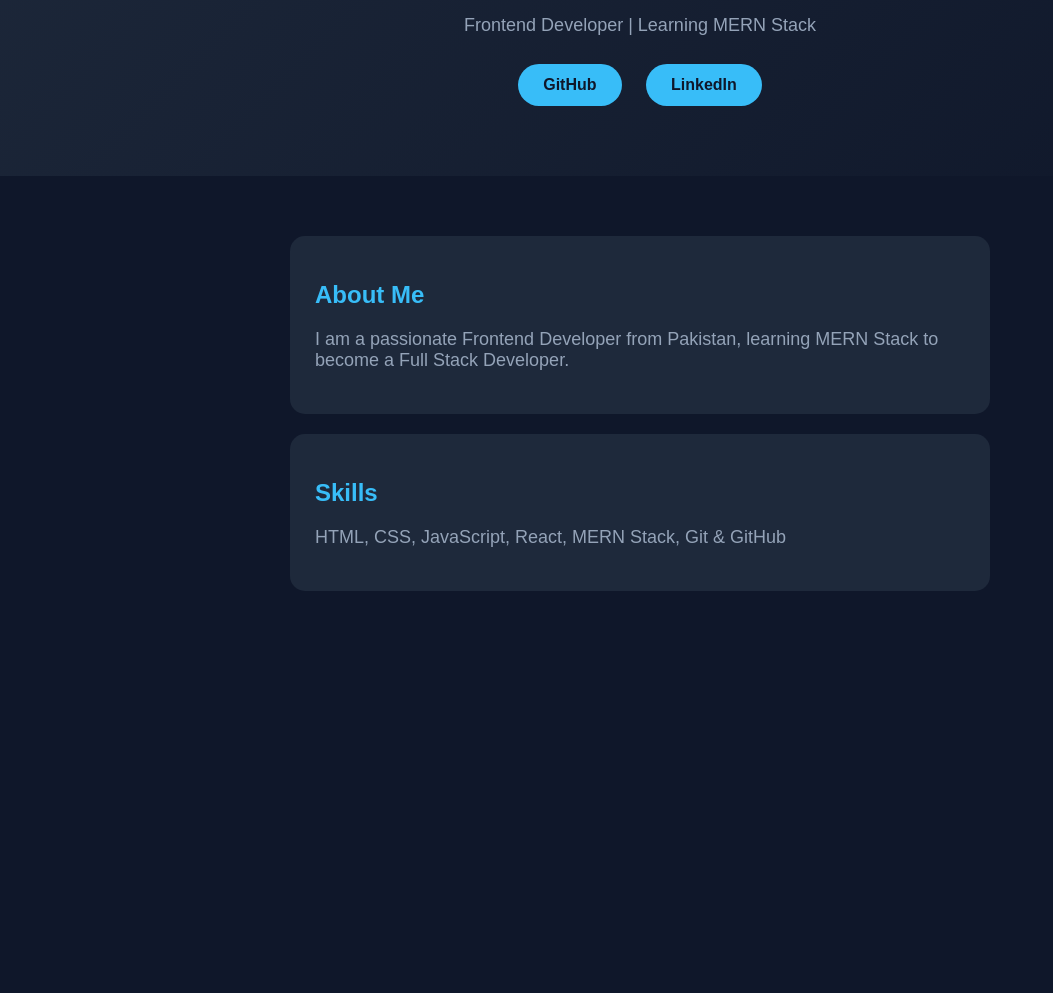
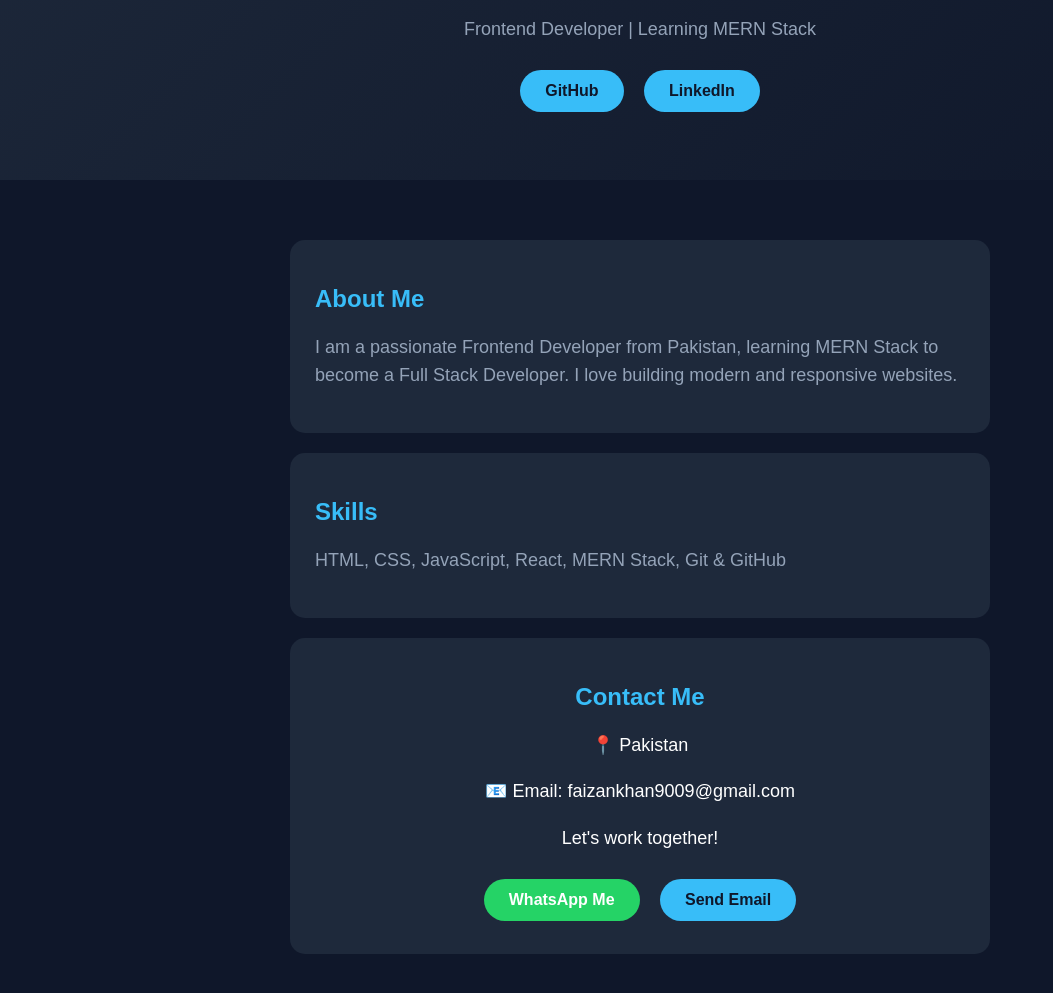
Before and after one commit to faizankhan9009/faizankhan9009, a plain HTML site: page index.html in a window 1280 px wide. Shown: the part 303-1296 px from the top of the page, without its empty margins (0-1053 px from the left). Before the commit the page ends 954 px from the top, so only its background shows below. Drawn offline with Linux system fonts and the light colour scheme.

Commit message:
Update index.html

```diff
--- a/index.html
+++ b/index.html
@@ -9,10 +9,13 @@ header{padding:60px 20px;background:linear-gradient(135deg,#1e293b,#0f172a)}
 .profile{width:150px;height:150px;border-radius:50%;object-fit:cover;border:4px solid #38bdf8;margin-bottom:20px}
 h1{font-size:42px;margin:10px 0}
 h2{color:#38bdf8}
-p{color:#94a3b8;font-size:18px}
-.btn{display:inline-block;margin:10px;padding:12px 25px;background:#38bdf8;color:#0f172a;text-decoration:none;border-radius:25px;font-weight:bold}
+p{color:#94a3b8;font-size:18px;line-height:1.6}
+.btn{display:inline-block;margin:8px;padding:12px 25px;background:#38bdf8;color:#0f172a;text-decoration:none;border-radius:25px;font-weight:bold}
+.btn-whatsapp{background:#25D366;color:white}
 section{padding:40px 20px;max-width:700px;margin:auto;text-align:left}
 .card{background:#1e293b;padding:25px;border-radius:15px;margin:20px 0}
+.contact{text-align:center}
+.contact p{color:white}
 </style>
 </head>
 <body>
@@ -21,17 +24,28 @@ section{padding:40px 20px;max-width:700px;margin:auto;text-align:left}
 <h1>Faizan Khan</h1>
 <p>Frontend Developer | Learning MERN Stack</p>
 <a href="https://github.com/faizankhan9009" class="btn">GitHub</a>
-<a href="https://linkedin.com" class="btn">LinkedIn</a>
+<a href="https://www.linkedin.com/in/faizan-khan-901357444" class="btn">LinkedIn</a>
 </header>
+
 <section>
 <div class="card">
 <h2>About Me</h2>
-<p>I am a passionate Frontend Developer from Pakistan, learning MERN Stack to become a Full Stack Developer.</p>
+<p>I am a passionate Frontend Developer from Pakistan, learning MERN Stack to become a Full Stack Developer. I love building modern and responsive websites.</p>
 </div>
+
 <div class="card">
 <h2>Skills</h2>
 <p>HTML, CSS, JavaScript, React, MERN Stack, Git & GitHub</p>
 </div>
+
+<div class="card contact">
+<h2>Contact Me</h2>
+<p>📍 Pakistan</p>
+<p>📧 Email: faizankhan9009@gmail.com</p>
+<p>Let's work together!</p>
+<a href="https://wa.me/923223712385" class="btn btn-whatsapp">WhatsApp Me</a>
+<a href="mailto:faizankhan9009@gmail.com" class="btn">Send Email</a>
+</div>
 </section>
 </body>
 </html>
```
